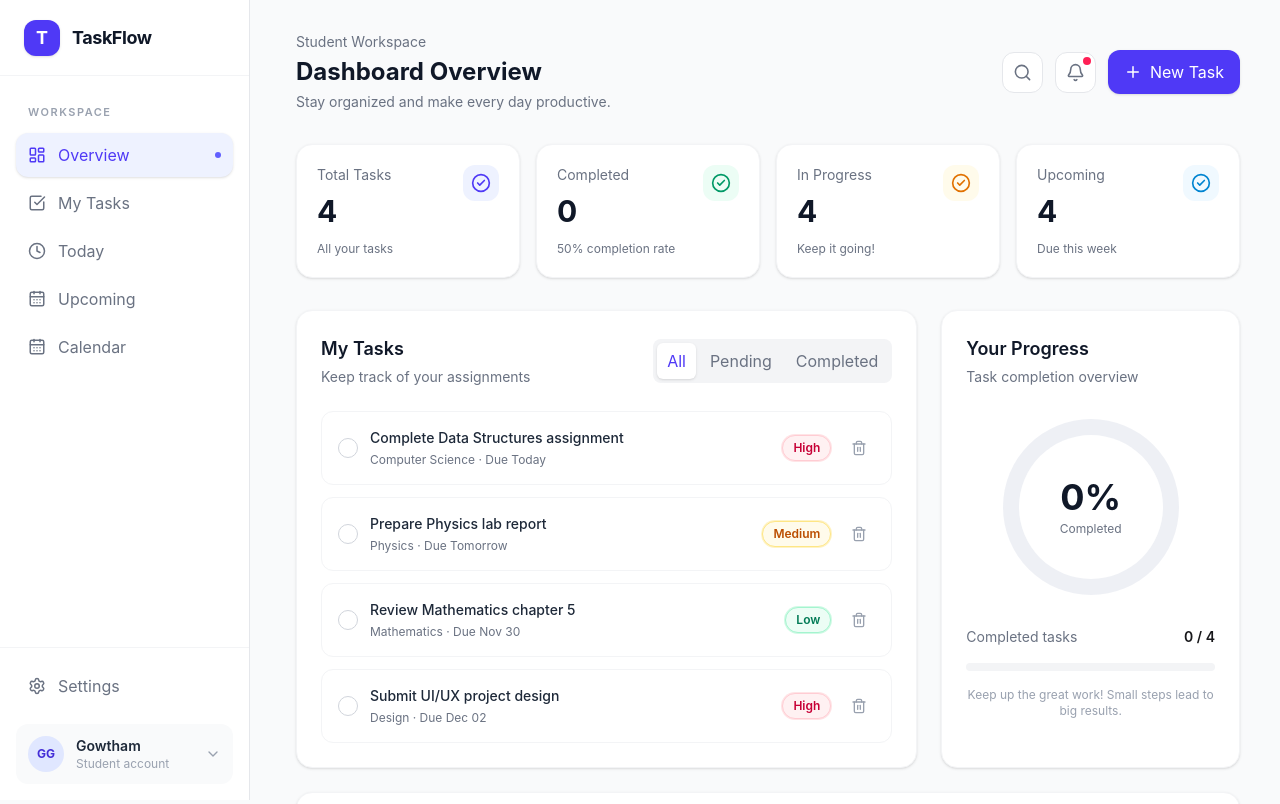
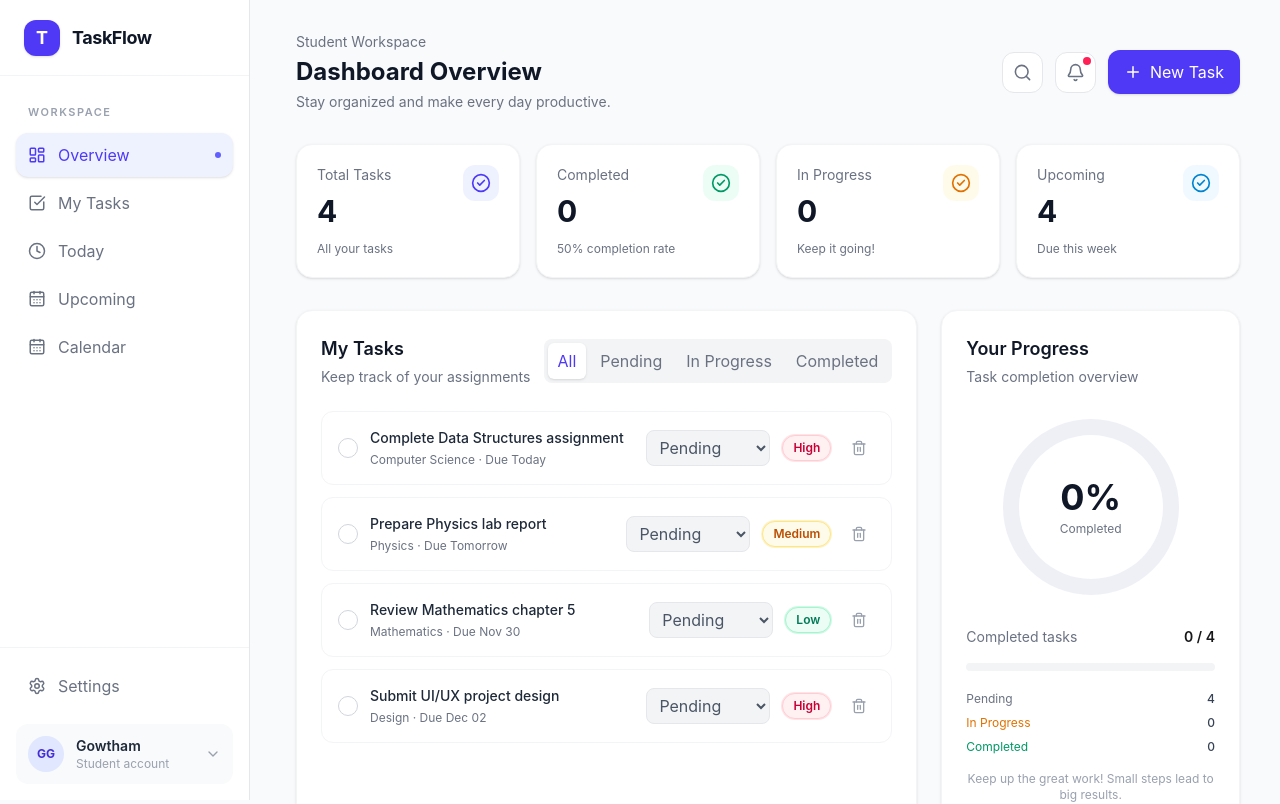
Before and after one commit to gowthamganesan103-cmyk/TaskFlow, a React app in the folder frontend/: page / in a window 1280 px wide. Shown: the top 804 px of the page. Built offline with nearby package versions, Linux system fonts and the light colour scheme; the HTML template or start-up script is replaced by a standard one.

Commit message:
feat: add task status management

```diff
--- a/frontend/src/App.jsx
+++ b/frontend/src/App.jsx
@@ -12,17 +12,25 @@ import {
 import Sidebar from './components/layout/Sidebar'
 import { stats, tasks as initialTasks, priorityStyles } from './data/dashboardData'
 
+const statusStyles = {
+  Pending: 'border-gray-200 bg-gray-100 text-gray-600',
+  'In Progress': 'border-amber-200 bg-amber-50 text-amber-700',
+  Completed: 'border-emerald-200 bg-emerald-50 text-emerald-700',
+}
+
 function App() {
   const [activePage, setActivePage] = useState('Overview')
   const [taskList, setTaskList] = useState(
     initialTasks.map((task, index) => ({ ...task, id: `task-${index}` })),
   )
-  const [completedTasks, setCompletedTasks] = useState([])
+
+  const [taskStatuses, setTaskStatuses] = useState({})
   const [searchTerm, setSearchTerm] = useState('')
   const [searchOpen, setSearchOpen] = useState(false)
   const [notificationsOpen, setNotificationsOpen] = useState(false)
   const [showAddTask, setShowAddTask] = useState(false)
   const [taskFilter, setTaskFilter] = useState('All')
+
   const [newTask, setNewTask] = useState({
     title: '',
     subject: '',
@@ -30,30 +38,53 @@ function App() {
     priority: 'Medium',
   })
 
-  const completedCount = completedTasks.length
+  const getTaskStatus = (taskId) => taskStatuses[taskId] || 'Pending'
+
+  const completedCount = taskList.filter(
+    (task) => getTaskStatus(task.id) === 'Completed',
+  ).length
+
+  const inProgressCount = taskList.filter(
+    (task) => getTaskStatus(task.id) === 'In Progress',
+  ).length
+
+  const pendingCount = taskList.filter(
+    (task) => getTaskStatus(task.id) === 'Pending',
+  ).length
+
   const progress = taskList.length
     ? Math.round((completedCount / taskList.length) * 100)
     : 0
 
+  // Update task status
+  const updateTaskStatus = (taskId, status) => {
+    setTaskStatuses((prev) => ({ ...prev, [taskId]: status }))
+  }
+
+  // Toggle task completion
   const toggleTask = (taskId) => {
-    setCompletedTasks((prev) =>
-      prev.includes(taskId)
-        ? prev.filter((id) => id !== taskId)
-        : [...prev, taskId],
+    const currentStatus = getTaskStatus(taskId)
+    updateTaskStatus(
+      taskId,
+      currentStatus === 'Completed' ? 'Pending' : 'Completed',
     )
   }
 
-  // Delete a task and remove its completion state
+  // Delete a task
   const deleteTask = (taskId) => {
     const confirmed = window.confirm('Are you sure you want to delete this task?')
 
     if (!confirmed) return
 
     setTaskList((prev) => prev.filter((task) => task.id !== taskId))
-    setCompletedTasks((prev) => prev.filter((id) => id !== taskId))
+    setTaskStatuses((prev) => {
+      const updated = { ...prev }
+      delete updated[taskId]
+      return updated
+    })
   }
 
-  // Professional priority badge styles
+  // Priority badge styles
   const getPriorityBadge = (priority) => {
     const styles = {
       High: 'border border-rose-200 bg-rose-50 text-rose-700 ring-1 ring-rose-100',
@@ -65,25 +96,27 @@ function App() {
     return styles[priority] || priorityStyles[priority] || 'bg-gray-100 text-gray-600'
   }
 
+  // Search and status filters
   const filteredTasks = taskList.filter((task) => {
     const matchesSearch = `${task.title} ${task.subject}`
       .toLowerCase()
       .includes(searchTerm.toLowerCase())
 
     const matchesFilter =
-      taskFilter === 'All' ||
-      (taskFilter === 'Pending' && !completedTasks.includes(task.id)) ||
-      (taskFilter === 'Completed' && completedTasks.includes(task.id))
+      taskFilter === 'All' || getTaskStatus(task.id) === taskFilter
 
     return matchesSearch && matchesFilter
   })
 
+  // Add new task
   const handleAddTask = (event) => {
     event.preventDefault()
 
+    const taskId = `task-${Date.now()}`
+
     const taskToAdd = {
       ...newTask,
-      id: `task-${Date.now()}`,
+      id: taskId,
       due: new Date(`${newTask.due}T00:00:00`).toLocaleDateString('en-US', {
         month: 'short',
         day: 'numeric',
@@ -91,6 +124,7 @@ function App() {
     }
 
     setTaskList((prev) => [taskToAdd, ...prev])
+    setTaskStatuses((prev) => ({ ...prev, [taskId]: 'Pending' }))
     setNewTask({ title: '', subject: '', due: '', priority: 'Medium' })
     setShowAddTask(false)
   }
@@ -155,7 +189,7 @@ function App() {
                       You have {taskList.length - completedCount} tasks remaining.
                     </p>
                     <p className="mt-1 text-xs text-gray-400">
-                      Keep an eye on your upcoming deadlines.
+                      {pendingCount} pending · {inProgressCount} in progress
                     </p>
                   </div>
                 )}
@@ -180,8 +214,8 @@ function App() {
                   : stat.title === 'Completed'
                     ? completedCount
                     : stat.title === 'In Progress'
-                      ? taskList.length - completedCount
-                      : taskList.length - completedCount
+                      ? inProgressCount
+                      : pendingCount
 
               return (
                 <div
@@ -217,8 +251,8 @@ function App() {
                   </p>
                 </div>
 
-                <div className="flex gap-1 rounded-lg bg-gray-100 p-1">
-                  {['All', 'Pending', 'Completed'].map((filter) => (
+                <div className="flex flex-wrap gap-1 rounded-lg bg-gray-100 p-1">
+                  {['All', 'Pending', 'In Progress', 'Completed'].map((filter) => (
                     <button
                       key={filter}
                       onClick={() => setTaskFilter(filter)}
@@ -236,13 +270,15 @@ function App() {
 
               <div className="space-y-3">
                 {filteredTasks.map((task) => {
-                  const isCompleted = completedTasks.includes(task.id)
+                  const status = getTaskStatus(task.id)
+                  const isCompleted = status === 'Completed'
 
                   return (
                     <div
                       key={task.id}
-                      className="flex items-center gap-3 rounded-xl border border-gray-100 p-4 transition hover:bg-gray-50"
+                      className="flex flex-wrap items-center gap-3 rounded-xl border border-gray-100 p-4 transition hover:bg-gray-50"
                     >
+                      {/* Completion Toggle */}
                       <button
                         onClick={() => toggleTask(task.id)}
                         className={`flex h-5 w-5 shrink-0 items-center justify-center rounded-full border transition ${
@@ -255,6 +291,7 @@ function App() {
                         {isCompleted && <CheckCircle2 size={14} />}
                       </button>
 
+                      {/* Task Details */}
                       <div className="min-w-0 flex-1">
                         <p
                           className={`truncate text-sm font-medium ${
@@ -270,13 +307,26 @@ function App() {
                         </p>
                       </div>
 
+                      {/* Status Dropdown */}
+                      <select
+                        value={status}
+                        onChange={(e) => updateTaskStatus(task.id, e.target.value)}
+                        aria-label={`Status for ${task.title}`}
+                        className={`rounded-lg border px-2 py-1.5 text-xs font-semibold outline-none transition focus:ring-2 focus:ring-indigo-100 ${statusStyles[status]}`}
+                      >
+                        <option value="Pending">Pending</option>
+                        <option value="In Progress">In Progress</option>
+                        <option value="Completed">Completed</option>
+                      </select>
+
+                      {/* Priority Badge */}
                       <span
                         className={`shrink-0 rounded-full px-2.5 py-1 text-xs font-semibold transition-all duration-200 hover:scale-105 ${getPriorityBadge(task.priority)}`}
                       >
                         {task.priority}
                       </span>
 
-                      {/* Delete Task */}
+                      {/* Delete */}
                       <button
                         onClick={() => deleteTask(task.id)}
                         aria-label={`Delete ${task.title}`}
@@ -336,6 +386,21 @@ function App() {
                 />
               </div>
 
+              <div className="mt-5 space-y-2">
+                <div className="flex items-center justify-between text-xs">
+                  <span className="text-gray-500">Pending</span>
+                  <span className="font-medium text-gray-700">{pendingCount}</span>
+                </div>
+                <div className="flex items-center justify-between text-xs">
+                  <span className="text-amber-600">In Progress</span>
+                  <span className="font-medium text-gray-700">{inProgressCount}</span>
+                </div>
+                <div className="flex items-center justify-between text-xs">
+                  <span className="text-emerald-600">Completed</span>
+                  <span className="font-medium text-gray-700">{completedCount}</span>
+                </div>
+              </div>
+
               <p className="mt-4 text-center text-xs text-gray-400">
                 Keep up the great work! Small steps lead to big results.
               </p>
@@ -353,26 +418,31 @@ function App() {
 
             <div className="grid grid-cols-1 gap-3 sm:grid-cols-2 xl:grid-cols-4">
               {taskList
-                .filter((task) => !completedTasks.includes(task.id))
+                .filter((task) => getTaskStatus(task.id) !== 'Completed')
                 .slice(0, 4)
                 .map((task, index) => (
                   <div
                     key={task.id}
                     className="rounded-xl border border-gray-100 p-4 transition hover:shadow-sm"
                   >
-                    <div className="mb-3 flex items-center justify-between">
+                    <div className="mb-3 flex items-center justify-between gap-2">
                       <span className="flex items-center gap-1 text-xs text-gray-400">
                         <CalendarDays size={13} />
                         Deadline {index + 1}
                       </span>
                       <span
-                        className={`rounded-full px-2 py-1 text-xs font-semibold transition-all duration-200 hover:scale-105 ${getPriorityBadge(task.priority)}`}
+                        className={`rounded-full px-2 py-1 text-xs font-semibold ${getPriorityBadge(task.priority)}`}
                       >
                         {task.priority}
                       </span>
                     </div>
                     <h3 className="text-sm font-semibold text-gray-800">{task.title}</h3>
                     <p className="mt-2 text-xs text-gray-500">{task.subject}</p>
+                    <p className="mt-2 text-xs font-medium">
+                      <span className={`rounded-full border px-2 py-1 ${statusStyles[getTaskStatus(task.id)]}`}>
+                        {getTaskStatus(task.id)}
+                      </span>
+                    </p>
                     <p className="mt-3 text-sm font-medium text-indigo-600">
                       Due {task.due}
                     </p>
@@ -380,7 +450,7 @@ function App() {
                 ))}
             </div>
 
-            {taskList.every((task) => completedTasks.includes(task.id)) && (
+            {taskList.every((task) => getTaskStatus(task.id) === 'Completed') && (
               <p className="py-6 text-center text-sm text-emerald-600">
                 All tasks completed! Great work 🎉
               </p>
```
